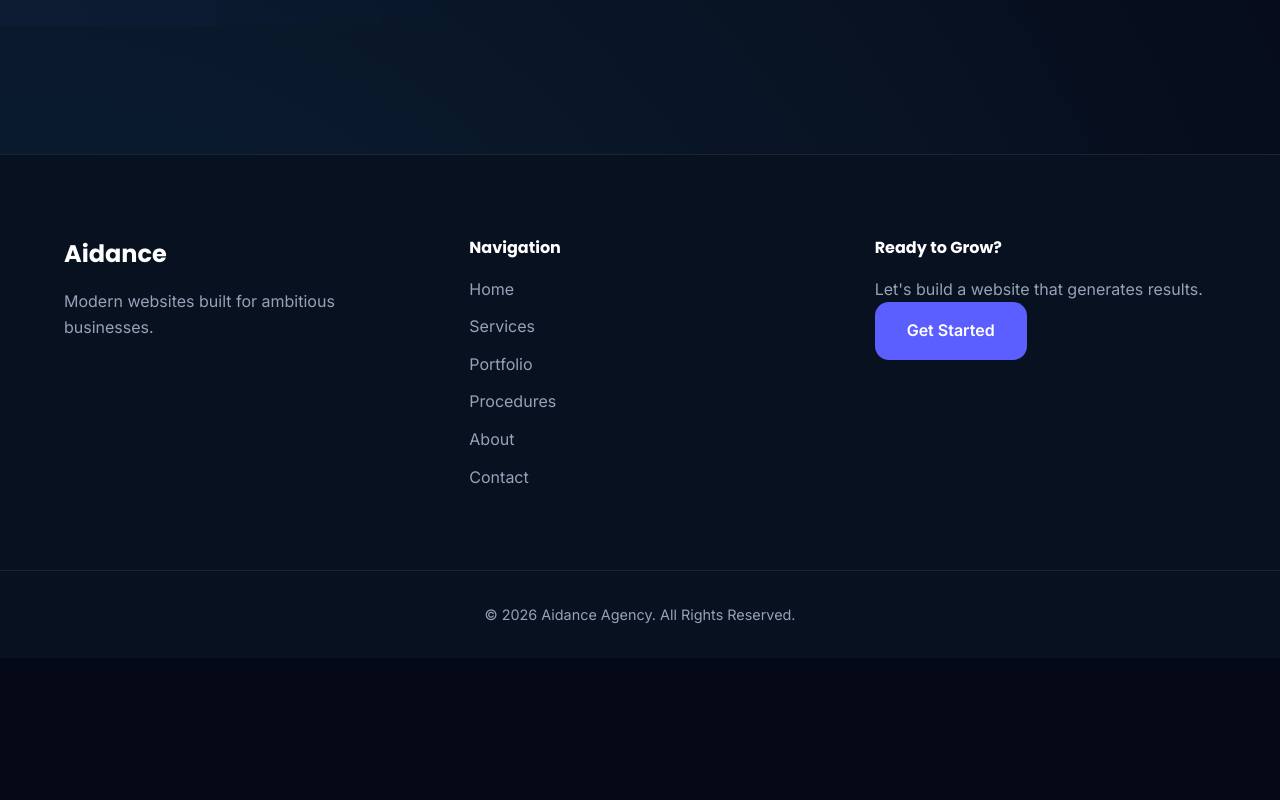
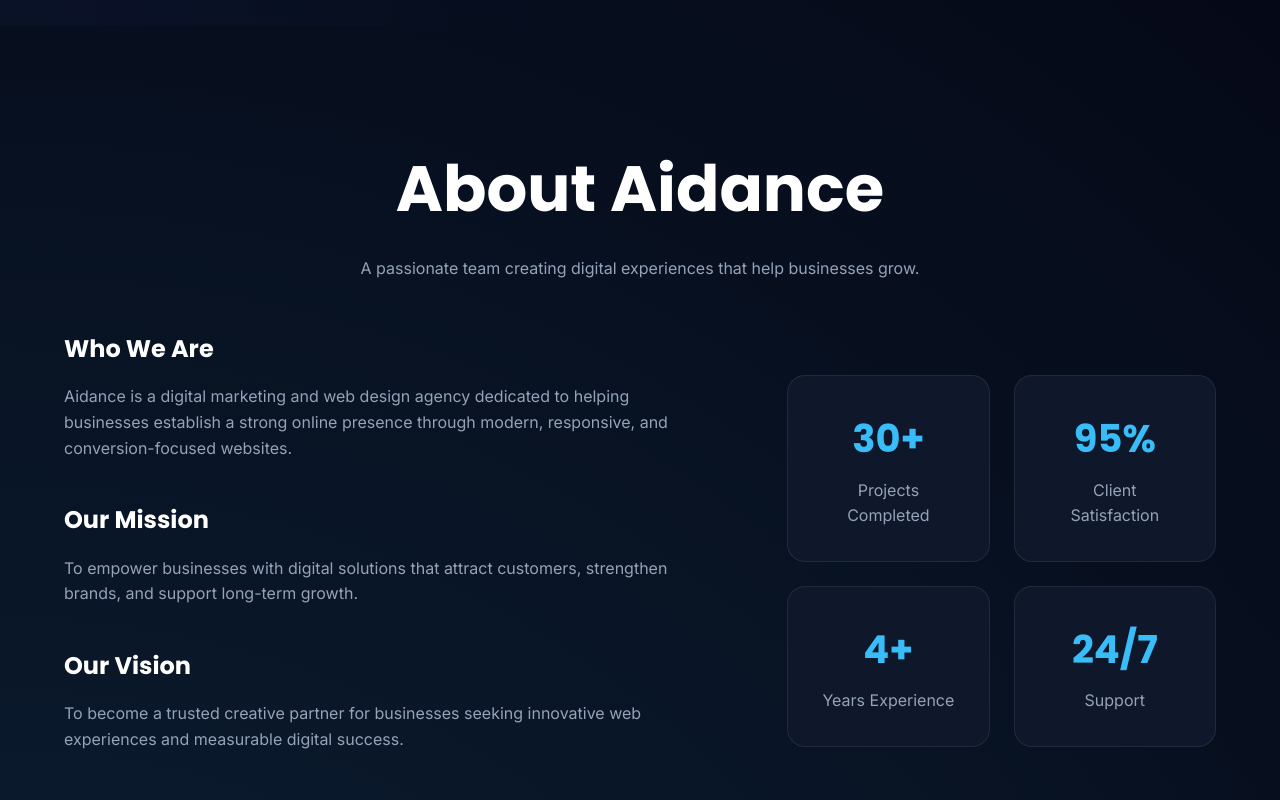
Before and after one commit to MVDDMN/aidance-web, a React (Vite) app: page / in a window 1280 px wide. Shown: the part 3400-4200 px from the top of the page. Before the commit the page ends 4058 px from the top, so only its background shows below. Built offline with nearby package versions, Linux system fonts and the light colour scheme.

Commit message:
Added about section

```diff
--- a/src/App.tsx
+++ b/src/App.tsx
@@ -4,6 +4,7 @@ import Hero from "./components/sections/Hero";
 import Services from "./components/sections/Services";
 import Portfolio from "./components/sections/Portfolio";
 import Process from "./components/sections/Process";
+import About from "./components/sections/About";
 
 function App() {
 
@@ -19,6 +20,8 @@ function App() {
 
       <Process />
 
+      <About />
+
     </PageLayout>
 
   );
--- /dev/null
+++ b/src/components/about/StatCard.tsx
@@ -0,0 +1,16 @@
+interface StatCardProps {
+    value: string;
+    label: string;
+}
+
+export default function StatCard({
+    value,
+    label,
+}: StatCardProps) {
+    return (
+        <div className="stat-card">
+            <h2>{value}</h2>
+            <p>{label}</p>
+        </div>
+    );
+}
--- /dev/null
+++ b/src/components/sections/About.tsx
@@ -0,0 +1,51 @@
+import Heading from "../common/Heading";
+import Section from "../common/Section";
+
+import {
+    companyInfo,
+    companyStats,
+} from "../../data/company";
+
+import StatCard from "../about/StatCard";
+
+export default function About() {
+    return (
+        <Section id="about">
+            <Heading
+                center
+                title="About Aidance"
+                subtitle="A passionate team creating digital experiences that help businesses grow."
+            />
+
+            <div className="about-grid">
+
+                <div className="about-content">
+
+                    {companyInfo.map((item) => (
+                        <div
+                            key={item.title}
+                            className="about-block"
+                        >
+                            <h3>{item.title}</h3>
+
+                            <p>{item.description}</p>
+                        </div>
+                    ))}
+
+                </div>
+
+                <div className="stats-grid">
+
+                    {companyStats.map((stat) => (
+                        <StatCard
+                            key={stat.label}
+                            {...stat}
+                        />
+                    ))}
+
+                </div>
+
+            </div>
+        </Section>
+    );
+}
--- /dev/null
+++ b/src/data/company.ts
@@ -0,0 +1,41 @@
+import type {
+    CompanyInfo,
+    CompanyStat,
+} from "../types/Company";
+
+export const companyInfo: CompanyInfo[] = [
+    {
+        title: "Who We Are",
+        description:
+            "Aidance is a digital marketing and web design agency dedicated to helping businesses establish a strong online presence through modern, responsive, and conversion-focused websites.",
+    },
+    {
+        title: "Our Mission",
+        description:
+            "To empower businesses with digital solutions that attract customers, strengthen brands, and support long-term growth.",
+    },
+    {
+        title: "Our Vision",
+        description:
+            "To become a trusted creative partner for businesses seeking innovative web experiences and measurable digital success.",
+    },
+];
+
+export const companyStats: CompanyStat[] = [
+    {
+        value: "30+",
+        label: "Projects Completed",
+    },
+    {
+        value: "95%",
+        label: "Client Satisfaction",
+    },
+    {
+        value: "4+",
+        label: "Years Experience",
+    },
+    {
+        value: "24/7",
+        label: "Support",
+    },
+];
--- a/src/styles/sections.css
+++ b/src/styles/sections.css
@@ -389,3 +389,47 @@ PROCESS TIMELINE
     }
 
 }
+
+/*==================================
+ABOUT
+==================================*/
+
+.about-grid {
+    display: grid;
+    grid-template-columns: 1.2fr .8fr;
+    gap: 5rem;
+    align-items: center;
+}
+
+.about-block {
+    margin-bottom: 2.5rem;
+}
+
+.about-block h3 {
+    margin-bottom: 1rem;
+}
+
+.stats-grid {
+    display: grid;
+    grid-template-columns: repeat(2, 1fr);
+    gap: 1.5rem;
+}
+
+.stat-card {
+    padding: 2rem;
+    background: var(--surface);
+    border: 1px solid var(--border);
+    border-radius: 18px;
+    text-align: center;
+    transition: .35s;
+}
+
+.stat-card:hover {
+    transform: translateY(-8px);
+}
+
+.stat-card h2 {
+    font-size: 2.4rem;
+    margin-bottom: .5rem;
+    color: var(--accent);
+}
--- /dev/null
+++ b/src/types/Company.ts
@@ -0,0 +1,9 @@
+export interface CompanyStat {
+    label: string;
+    value: string;
+}
+
+export interface CompanyInfo {
+    title: string;
+    description: string;
+}
```
Also changed, not shown: src/styles/layout.css (+0 -61 lines).
